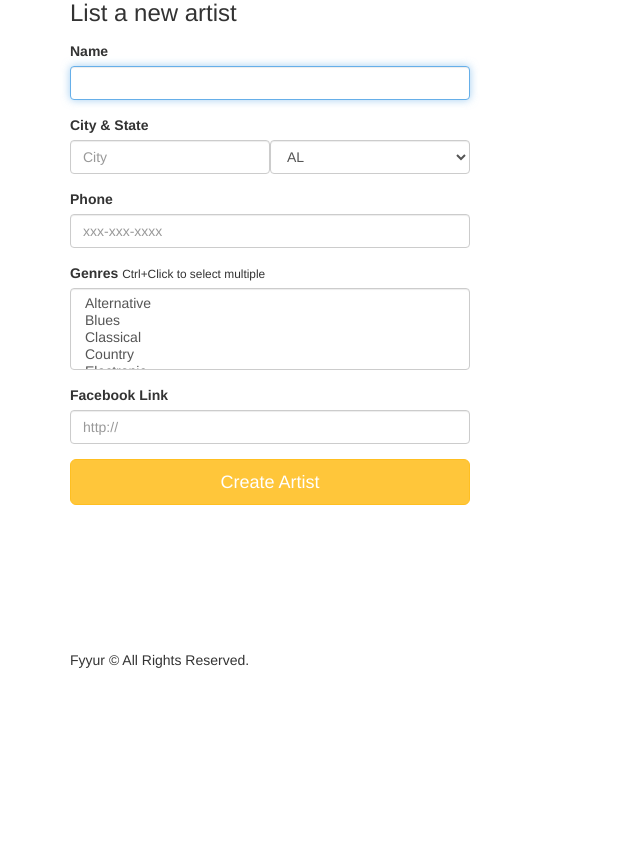
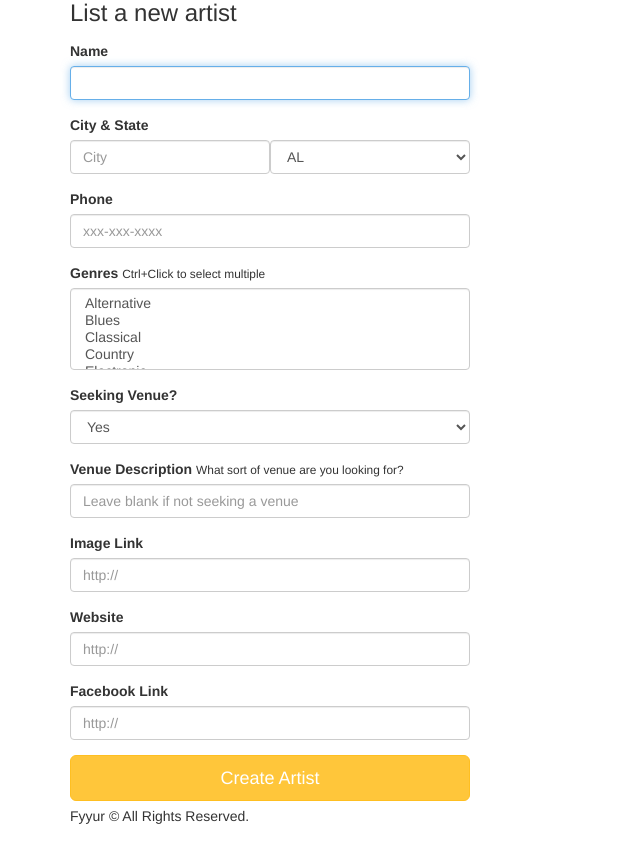
Before and after one commit to cmdlinebeep/fyyur, a Flask app: page /artists/create in a window 1280 px wide. Shown: the part 95-956 px from the top of the page, without its empty margins (0-640 px from the left). Before the commit the page ends 763 px from the top, so only its background shows below. Run offline with Flask 2, Linux system fonts and the light colour scheme; some libraries are stand-ins or nearby versions.

Commit message:
Artist: create, display, display-one, and search views complete.

```diff
--- a/app.py
+++ b/app.py
@@ -152,7 +152,6 @@ app.jinja_env.filters['datetime'] = format_datetime
 # Controllers.
 #----------------------------------------------------------------------------#
 
-
 @app.route('/')
 def index():
     return render_template('pages/home.html')
@@ -236,10 +235,6 @@ def venues():
 
 @app.route('/venues/search', methods=['POST'])
 def search_venues():
-    # TODO: implement search on artists with partial string search. Ensure it is case-insensitive.
-    # seach for Hop should return "The Musical Hop".
-    # search for "Music" should return "The Musical Hop" and "Park Square Live Music & Coffee"
-
     search_term = request.form.get('search_term', '').strip()
 
     # Use filter, not filter_by when doing LIKE search (i=insensitive to case)
@@ -419,7 +414,6 @@ def show_venue(venue_id):
 #  Create Venue
 #  ----------------------------------------------------------------
 
-
 @app.route('/venues/create', methods=['GET'])
 def create_venue_form():
     form = VenueForm()
@@ -529,113 +523,192 @@ def delete_venue(venue_id):
 #  ----------------------------------------------------------------
 @app.route('/artists')
 def artists():
-    # TODO: replace with real data returned from querying the database
-    data = [{
-        "id": 4,
-        "name": "Guns N Petals",
-    }, {
-        "id": 5,
-        "name": "Matt Quevedo",
-    }, {
-        "id": 6,
-        "name": "The Wild Sax Band",
-    }]
+    artists = Artist.query.all()
+
+    data = []
+    for artist in artists:
+        data.append({
+            "id": artist.id,
+            "name": artist.name
+        })
+
+    # data = [{
+    #     "id": 4,
+    #     "name": "Guns N Petals",
+    # }, {
+    #     "id": 5,
+    #     "name": "Matt Quevedo",
+    # }, {
+    #     "id": 6,
+    #     "name": "The Wild Sax Band",
+    # }]
     return render_template('pages/artists.html', artists=data)
 
 
 @app.route('/artists/search', methods=['POST'])
 def search_artists():
-    # TODO: implement search on artists with partial string search. Ensure it is case-insensitive.
-    # seach for "A" should return "Guns N Petals", "Matt Quevado", and "The Wild Sax Band".
-    # search for "band" should return "The Wild Sax Band".
+    # Most of code is from search_venues()
+    search_term = request.form.get('search_term', '').strip()
+
+    # Use filter, not filter_by when doing LIKE search (i=insensitive to case)
+    artists = Artist.query.filter(Artist.name.ilike('%' + search_term + '%')).all()   # Wildcards search before and after
+    #print(artists)
+    artist_list = []
+    now = datetime.now()
+    for artist in artists:
+        artist_shows = Show.query.filter_by(artist_id=artist.id).all()
+        num_upcoming = 0
+        for show in artist_shows:
+            if show.start_time > now:
+                num_upcoming += 1
+
+        artist_list.append({
+            "id": artist.id,
+            "name": artist.name,
+            "num_upcoming_shows": num_upcoming  # FYI, template does nothing with this
+        })
+
     response = {
-        "count": 1,
-        "data": [{
-            "id": 4,
-            "name": "Guns N Petals",
-            "num_upcoming_shows": 0,
-        }]
+        "count": len(artists),
+        "data": artist_list
     }
+
     return render_template('pages/search_artists.html', results=response, search_term=request.form.get('search_term', ''))
 
 
 @app.route('/artists/<int:artist_id>')
 def show_artist(artist_id):
-    # shows the venue page with the given venue_id
-    # TODO: replace with real venue data from the venues table, using venue_id
-    data1 = {
-        "id": 4,
-        "name": "Guns N Petals",
-        "genres": ["Rock n Roll"],
-        "city": "San Francisco",
-        "state": "CA",
-        "phone": "326-123-5000",
-        "website": "https://www.gunsnpetalsband.com",
-        "facebook_link": "https://www.facebook.com/GunsNPetals",
-        "seeking_venue": True,
-        "seeking_description": "Looking for shows to perform at in the San Francisco Bay Area!",
-        "image_link": "https://images.unsplash.com/photo-1549213783-8284d0336c4f?ixlib=rb-1.2.1&ixid=eyJhcHBfaWQiOjEyMDd9&auto=format&fit=crop&w=300&q=80",
-        "past_shows": [{
-            "venue_id": 1,
-            "venue_name": "The Musical Hop",
-            "venue_image_link": "https://images.unsplash.com/photo-1543900694-133f37abaaa5?ixlib=rb-1.2.1&ixid=eyJhcHBfaWQiOjEyMDd9&auto=format&fit=crop&w=400&q=60",
-            "start_time": "2019-05-21T21:30:00.000Z"
-        }],
-        "upcoming_shows": [],
-        "past_shows_count": 1,
-        "upcoming_shows_count": 0,
-    }
-    data2 = {
-        "id": 5,
-        "name": "Matt Quevedo",
-        "genres": ["Jazz"],
-        "city": "New York",
-        "state": "NY",
-        "phone": "300-400-5000",
-        "facebook_link": "https://www.facebook.com/mattquevedo923251523",
-        "seeking_venue": False,
-        "image_link": "https://images.unsplash.com/photo-1495223153807-b916f75de8c5?ixlib=rb-1.2.1&ixid=eyJhcHBfaWQiOjEyMDd9&auto=format&fit=crop&w=334&q=80",
-        "past_shows": [{
-            "venue_id": 3,
-            "venue_name": "Park Square Live Music & Coffee",
-            "venue_image_link": "https://images.unsplash.com/photo-1485686531765-ba63b07845a7?ixlib=rb-1.2.1&ixid=eyJhcHBfaWQiOjEyMDd9&auto=format&fit=crop&w=747&q=80",
-            "start_time": "2019-06-15T23:00:00.000Z"
-        }],
-        "upcoming_shows": [],
-        "past_shows_count": 1,
-        "upcoming_shows_count": 0,
-    }
-    data3 = {
-        "id": 6,
-        "name": "The Wild Sax Band",
-        "genres": ["Jazz", "Classical"],
-        "city": "San Francisco",
-        "state": "CA",
-        "phone": "432-325-5432",
-        "seeking_venue": False,
-        "image_link": "https://images.unsplash.com/photo-1558369981-f9ca78462e61?ixlib=rb-1.2.1&ixid=eyJhcHBfaWQiOjEyMDd9&auto=format&fit=crop&w=794&q=80",
-        "past_shows": [],
-        "upcoming_shows": [{
-            "venue_id": 3,
-            "venue_name": "Park Square Live Music & Coffee",
-            "venue_image_link": "https://images.unsplash.com/photo-1485686531765-ba63b07845a7?ixlib=rb-1.2.1&ixid=eyJhcHBfaWQiOjEyMDd9&auto=format&fit=crop&w=747&q=80",
-            "start_time": "2035-04-01T20:00:00.000Z"
-        }, {
-            "venue_id": 3,
-            "venue_name": "Park Square Live Music & Coffee",
-            "venue_image_link": "https://images.unsplash.com/photo-1485686531765-ba63b07845a7?ixlib=rb-1.2.1&ixid=eyJhcHBfaWQiOjEyMDd9&auto=format&fit=crop&w=747&q=80",
-            "start_time": "2035-04-08T20:00:00.000Z"
-        }, {
-            "venue_id": 3,
-            "venue_name": "Park Square Live Music & Coffee",
-            "venue_image_link": "https://images.unsplash.com/photo-1485686531765-ba63b07845a7?ixlib=rb-1.2.1&ixid=eyJhcHBfaWQiOjEyMDd9&auto=format&fit=crop&w=747&q=80",
-            "start_time": "2035-04-15T20:00:00.000Z"
-        }],
-        "past_shows_count": 0,
-        "upcoming_shows_count": 3,
-    }
-    data = list(filter(lambda d: d['id'] ==
-                       artist_id, [data1, data2, data3]))[0]
+    # Displays the artist page with the given artist_id.  Much of this copied from show_venue
+
+    # Get all the data from the DB and populate the data dictionary (context)
+    # artist = Artist.query.filter_by(id=artist_id).one_or_none()
+    artist = Artist.query.get(artist_id)   # Returns object by primary key, or None
+    print(artist)
+    if not artist:
+        # Didn't return one, user must've hand-typed a link into the browser that doesn't exist
+        # Redirect home
+        return redirect(url_for('index'))
+    else:
+        # genres needs to be a list of genre strings for the template
+        genres = [ genre.name for genre in artist.genres ]
+
+        # Get a list of shows, and count the ones in the past and future
+        past_shows = []
+        past_shows_count = 0
+        upcoming_shows = []
+        upcoming_shows_count = 0
+        now = datetime.now()
+        for show in artist.shows:
+            if show.start_time > now:
+                upcoming_shows_count += 1
+                upcoming_shows.append({
+                    "artist_id": show.artist_id,
+                    "artist_name": show.artist.name,
+                    "artist_image_link": show.artist.image_link,
+                    "start_time": show.start_time
+                })
+            if show.start_time < now:
+                past_shows_count += 1
+                past_shows.append({
+                    "venue_id": show.venue_id,
+                    "venue_name": show.venue.name,
+                    "venue_image_link": show.venue.image_link,
+                    "start_time": show.start_time
+                })
+
+        data = {
+            "id": artist_id,
+            "name": artist.name,
+            "genres": genres,
+            # "address": artist.address,
+            "city": artist.city,
+            "state": artist.state,
+            # Put the dashes back into phone number
+            "phone": (artist.phone[:3] + '-' + artist.phone[3:6] + '-' + artist.phone[6:]),
+            "website": artist.website,
+            "facebook_link": artist.facebook_link,
+            "seeking_venue": artist.seeking_venue,
+            "seeking_description": artist.seeking_description,
+            "image_link": artist.image_link,
+            "past_shows": past_shows,
+            "past_shows_count": past_shows_count,
+            "upcoming_shows": upcoming_shows,
+            "upcoming_shows_count": upcoming_shows_count
+        }
+
+    # data1 = {
+    #     "id": 4,
+    #     "name": "Guns N Petals",
+    #     "genres": ["Rock n Roll"],
+    #     "city": "San Francisco",
+    #     "state": "CA",
+    #     "phone": "326-123-5000",
+    #     "website": "https://www.gunsnpetalsband.com",
+    #     "facebook_link": "https://www.facebook.com/GunsNPetals",
+    #     "seeking_venue": True,
+    #     "seeking_description": "Looking for shows to perform at in the San Francisco Bay Area!",
+    #     "image_link": "https://images.unsplash.com/photo-1549213783-8284d0336c4f?ixlib=rb-1.2.1&ixid=eyJhcHBfaWQiOjEyMDd9&auto=format&fit=crop&w=300&q=80",
+    #     "past_shows": [{
+    #         "venue_id": 1,
+    #         "venue_name": "The Musical Hop",
+    #         "venue_image_link": "https://images.unsplash.com/photo-1543900694-133f37abaaa5?ixlib=rb-1.2.1&ixid=eyJhcHBfaWQiOjEyMDd9&auto=format&fit=crop&w=400&q=60",
+    #         "start_time": "2019-05-21T21:30:00.000Z"
+    #     }],
+    #     "upcoming_shows": [],
+    #     "past_shows_count": 1,
+    #     "upcoming_shows_count": 0,
+    # }
+    # data2 = {
+    #     "id": 5,
+    #     "name": "Matt Quevedo",
+    #     "genres": ["Jazz"],
+    #     "city": "New York",
+    #     "state": "NY",
+    #     "phone": "300-400-5000",
+    #     "facebook_link": "https://www.facebook.com/mattquevedo923251523",
+    #     "seeking_venue": False,
+    #     "image_link": "https://images.unsplash.com/photo-1495223153807-b916f75de8c5?ixlib=rb-1.2.1&ixid=eyJhcHBfaWQiOjEyMDd9&auto=format&fit=crop&w=334&q=80",
+    #     "past_shows": [{
+    #         "venue_id": 3,
+    #         "venue_name": "Park Square Live Music & Coffee",
+    #         "venue_image_link": "https://images.unsplash.com/photo-1485686531765-ba63b07845a7?ixlib=rb-1.2.1&ixid=eyJhcHBfaWQiOjEyMDd9&auto=format&fit=crop&w=747&q=80",
+    #         "start_time": "2019-06-15T23:00:00.000Z"
+    #     }],
+    #     "upcoming_shows": [],
+    #     "past_shows_count": 1,
+    #     "upcoming_shows_count": 0,
+    # }
+    # data3 = {
+    #     "id": 6,
+    #     "name": "The Wild Sax Band",
+    #     "genres": ["Jazz", "Classical"],
+    #     "city": "San Francisco",
+    #     "state": "CA",
+    #     "phone": "432-325-5432",
+    #     "seeking_venue": False,
+    #     "image_link": "https://images.unsplash.com/photo-1558369981-f9ca78462e61?ixlib=rb-1.2.1&ixid=eyJhcHBfaWQiOjEyMDd9&auto=format&fit=crop&w=794&q=80",
+    #     "past_shows": [],
+    #     "upcoming_shows": [{
+    #         "venue_id": 3,
+    #         "venue_name": "Park Square Live Music & Coffee",
+    #         "venue_image_link": "https://images.unsplash.com/photo-1485686531765-ba63b07845a7?ixlib=rb-1.2.1&ixid=eyJhcHBfaWQiOjEyMDd9&auto=format&fit=crop&w=747&q=80",
+    #         "start_time": "2035-04-01T20:00:00.000Z"
+    #     }, {
+    #         "venue_id": 3,
+    #         "venue_name": "Park Square Live Music & Coffee",
+    #         "venue_image_link": "https://images.unsplash.com/photo-1485686531765-ba63b07845a7?ixlib=rb-1.2.1&ixid=eyJhcHBfaWQiOjEyMDd9&auto=format&fit=crop&w=747&q=80",
+    #         "start_time": "2035-04-08T20:00:00.000Z"
+    #     }, {
+    #         "venue_id": 3,
+    #         "venue_name": "Park Square Live Music & Coffee",
+    #         "venue_image_link": "https://images.unsplash.com/photo-1485686531765-ba63b07845a7?ixlib=rb-1.2.1&ixid=eyJhcHBfaWQiOjEyMDd9&auto=format&fit=crop&w=747&q=80",
+    #         "start_time": "2035-04-15T20:00:00.000Z"
+    #     }],
+    #     "past_shows_count": 0,
+    #     "upcoming_shows_count": 3,
+    # }
+    # data = list(filter(lambda d: d['id'] ==
+    #                    artist_id, [data1, data2, data3]))[0]
     return render_template('pages/show_artist.html', artist=data)
 
 #  Update
@@ -816,6 +889,72 @@ def create_artist_form():
 
 @app.route('/artists/create', methods=['POST'])
 def create_artist_submission():
+
+    # Much of this code is similar to create_venue view
+    form = ArtistForm()
+
+    name = form.name.data.strip()
+    city = form.city.data.strip()
+    state = form.state.data
+    # address = form.address.data.strip()
+    phone = form.phone.data
+    # Normalize DB.  Strip anything from phone that isn't a number
+    phone = re.sub('\D', '', phone) # e.g. (819) 392-1234 --> 8193921234
+    genres = form.genres.data                   # ['Alternative', 'Classical', 'Country']
+    seeking_venue = True if form.seeking_venue.data == 'Yes' else False
+    seeking_description = form.seeking_description.data.strip()
+    image_link = form.image_link.data.strip()
+    website = form.website.data.strip()
+    facebook_link = form.facebook_link.data.strip()
+
+    # Redirect back to form if errors in form validation
+    if not form.validate():
+        flash( form.errors )
+        return redirect(url_for('create_artist_submission'))
+
+    else:
+        error_in_insert = False
+
+        # Insert form data into DB
+        try:
+            # creates the new artist with all fields but not genre yet
+            new_artist = Artist(name=name, city=city, state=state, phone=phone, \
+                seeking_venue=seeking_venue, seeking_description=seeking_description, image_link=image_link, \
+                website=website, facebook_link=facebook_link)
+            # genres can't take a list of strings, it needs to be assigned to db objects
+            # genres from the form is like: ['Alternative', 'Classical', 'Country']
+            for genre in genres:
+                # fetch_genre = session.query(Genre).filter_by(name=genre).one_or_none()  # Throws an exception if more than one returned, returns None if none
+                fetch_genre = Genre.query.filter_by(name=genre).one_or_none()  # Throws an exception if more than one returned, returns None if none
+                if fetch_genre:
+                    # if found a genre, append it to the list
+                    new_artist.genres.append(fetch_genre)
+
+                else:
+                    # fetch_genre was None. It's not created yet, so create it
+                    new_genre = Genre(name=genre)
+                    db.session.add(new_genre)
+                    new_artist.genres.append(new_genre)  # Create a new Genre item and append it
+
+            db.session.add(new_artist)
+            db.session.commit()
+        except Exception as e:
+            error_in_insert = True
+            print(f'Exception "{e}" in create_artist_submission()')
+            db.session.rollback()
+        finally:
+            db.session.close()
+
+        if not error_in_insert:
+            # on successful db insert, flash success
+            flash('Artist ' + request.form['name'] + ' was successfully listed!')
+            return redirect(url_for('index'))
+        else:
+            flash('An error occurred. Artist ' + name + ' could not be listed.')
+            print("Error in create_artist_submission()")
+            abort(500)
+
+
     # called upon submitting the new artist listing form
     # TODO: insert form data as a new Venue record in the db, instead
     # TODO: modify data to be the data object returned from db insertion
--- a/forms.py
+++ b/forms.py
@@ -193,14 +193,25 @@ class ArtistForm(FlaskForm):
         ]
     )
     phone = StringField(
-        # TODO implement validation logic for state
-        'phone'
+        'phone', validators=[DataRequired()]
     )
     image_link = StringField(
-        'image_link'
+        'image_link', validators=[Optional(), URL()]    # Can chain these
+    )
+    website = StringField(
+        'website', validators=[Optional(), URL()]
+    )
+    seeking_venue = SelectField(
+        'seeking_venue', validators=[DataRequired()],
+        choices=[
+            ('Yes', 'Yes'),
+            ('No', 'No')
+        ]
+    )
+    seeking_description = StringField(
+        'seeking_description', validators=[Optional()]
     )
     genres = SelectMultipleField(
-        # TODO implement enum restriction
         'genres', validators=[DataRequired()],
         choices=[
             ('Alternative', 'Alternative'),
@@ -225,8 +236,7 @@ class ArtistForm(FlaskForm):
         ]
     )
     facebook_link = StringField(
-        # TODO implement enum restriction
-        'facebook_link', validators=[URL()]
+        'facebook_link', validators=[Optional(), URL()]    # Can chain these
     )
 
-# TODO IMPLEMENT NEW ARTIST FORM AND NEW SHOW FORM
+# TODO IMPLEMENT NEW SHOW FORM
--- a/templates/forms/new_artist.html
+++ b/templates/forms/new_artist.html
@@ -29,10 +29,28 @@
         {{ form.genres(class_ = 'form-control', placeholder='Genres, separated by commas', autofocus = true) }}
       </div>
       <div class="form-group">
-          <label for="facebook_link">Facebook Link</label>
-          {{ form.facebook_link(class_ = 'form-control', placeholder='http://', autofocus = true) }}
-        </div>
+        <label for="seeking_venue">Seeking Venue?</label>
+        {{ form.seeking_venue(class_ = 'form-control', autofocus = true) }}
+      </div>
+      <div class="form-group">
+        <label for="seeking_description">Venue Description</label>
+        <small>What sort of venue are you looking for?</small>
+        {{ form.seeking_description(class_ = 'form-control', placeholder='Leave blank if not seeking a venue', autofocus = true) }}
+      </div>
+      <div class="form-group">
+          <label for="image_link">Image Link</label>
+          {{ form.image_link(class_ = 'form-control', placeholder='http://', autofocus = true) }}
+      </div>
+      <div class="form-group">
+        <label for="website">Website</label>
+        {{ form.website(class_ = 'form-control', placeholder='http://', autofocus = true) }}
+      </div>
+      <div class="form-group">
+        <label for="facebook_link">Facebook Link</label>
+        {{ form.facebook_link(class_ = 'form-control', placeholder='http://', autofocus = true) }}
+      </div>
       <input type="submit" value="Create Artist" class="btn btn-primary btn-lg btn-block">
+      {{ form.csrf_token() }}
     </form>
   </div>
 {% endblock %}
--- a/templates/pages/artists.html
+++ b/templates/pages/artists.html
@@ -1,6 +1,7 @@
 {% extends 'layouts/main.html' %}
 {% block title %}Fyyur | Artists{% endblock %}
 {% block content %}
+{% if artists %}
     <ul class="items">
         {% for artist in artists %}
         <li>
@@ -13,4 +14,7 @@
         </li>
         {% endfor %}
     </ul>
+{% else %}
+    <h3>No artists have been added yet.  <a href="/artists/create">Be the first!</a></h3>
+{% endif %}
 {% endblock %}
```
Lines whose indentation alone changed are shown as unchanged.
